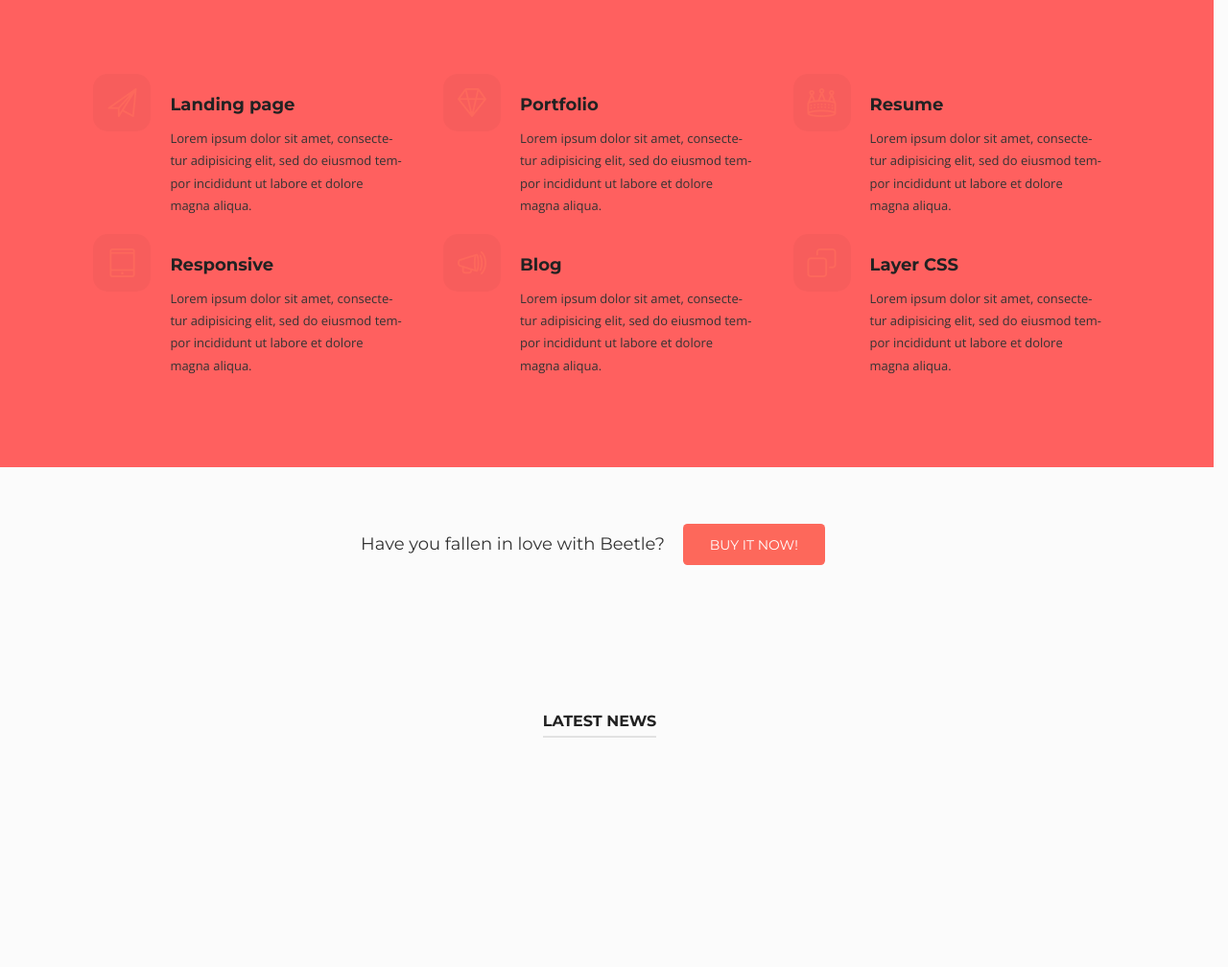
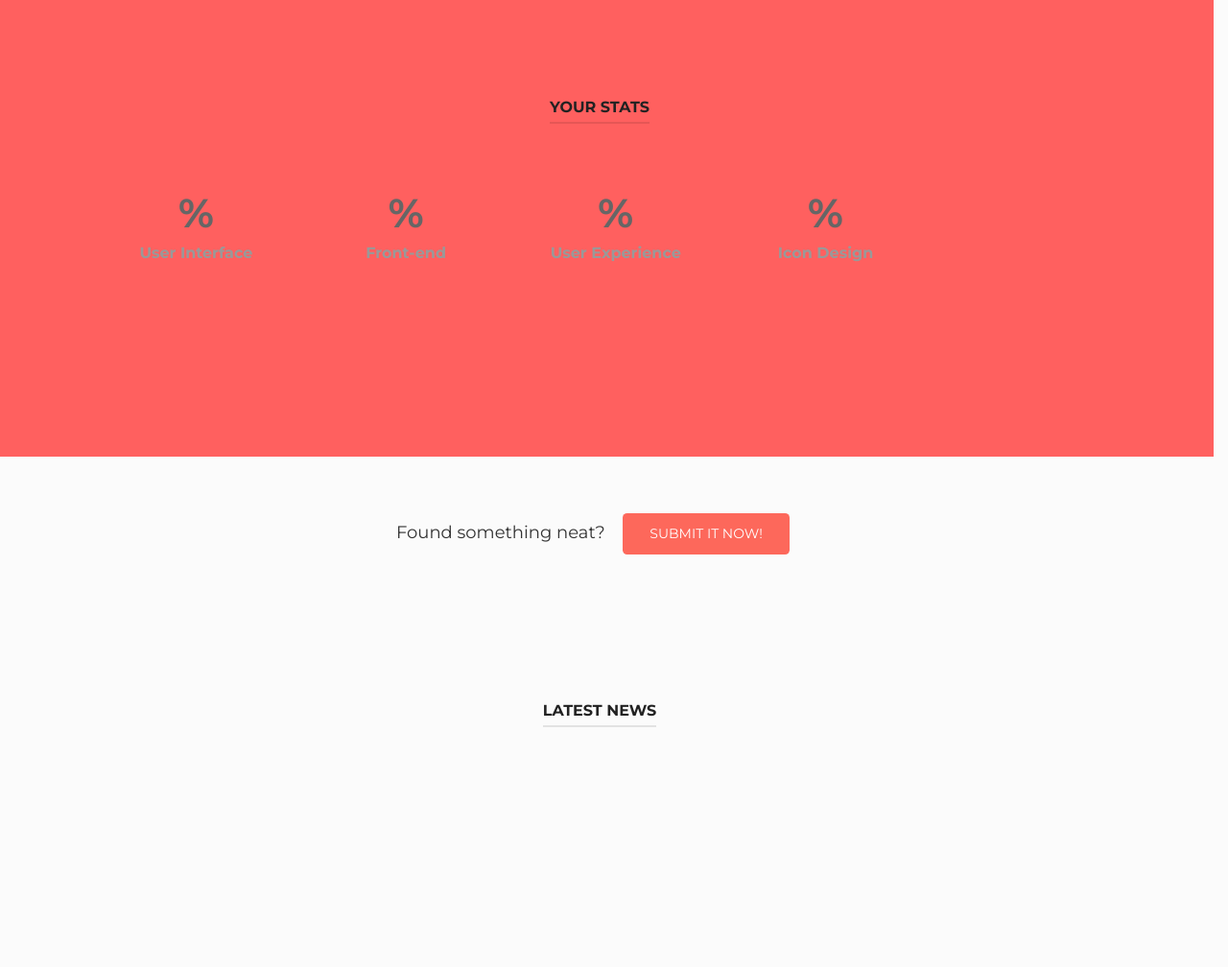
Before and after one commit to warbee/lotso, a Flask app: page /home in a window 1280 px wide. Shown: the top 1008 px of the page at 96% size. Run offline with Flask 2, Linux system fonts and the light colour scheme; some libraries are stand-ins or nearby versions.

Commit message:
Added stats to home page.

```diff
--- a/templates/home.html
+++ b/templates/home.html
@@ -7,55 +7,38 @@
 
     <section class="row section" style="background-color:#FF605F;">
         <div class="row-content buffer even clear-after">
-            <div class="column four">
-                <div class="small-icon red"><i class="icon icon-paperfly"></i></div>
-                <div class="small-icon-text clear-after">
-                    <h4>Landing page</h4>
-                    <p class="text-xs">Lorem ipsum dolor sit amet, consectetur adipisicing elit, sed do eiusmod tempor incididunt ut labore et dolore magna aliqua.</p>
-                </div>
-            </div>
-            <div class="column four">
-                <div class="small-icon red"><i class="icon icon-diamond"></i></div>
-                <div class="small-icon-text clear-after">
-                    <h4>Portfolio</h4>
-                    <p class="text-xs">Lorem ipsum dolor sit amet, consectetur adipisicing elit, sed do eiusmod tempor incididunt ut labore et dolore magna aliqua.</p>
-                </div>
-            </div>
-            <div class="column four last">
-                <div class="small-icon red"><i class="icon icon-crown"></i></div>
-                <div class="small-icon-text clear-after">
-                    <h4>Resume</h4>
-                    <p class="text-xs">Lorem ipsum dolor sit amet, consectetur adipisicing elit, sed do eiusmod tempor incididunt ut labore et dolore magna aliqua.</p>
-                </div>
-            </div>
-            <div class="column four">
-                <div class="small-icon red"><i class="icon icon-tablet"></i></div>
-                <div class="small-icon-text clear-after">
-                    <h4>Responsive</h4>
-                    <p class="text-xs">Lorem ipsum dolor sit amet, consectetur adipisicing elit, sed do eiusmod tempor incididunt ut labore et dolore magna aliqua.</p>
-                </div>
-            </div>
-            <div class="column four">
-                <div class="small-icon red"><i class="icon icon-megaphone"></i></div>
-                <div class="small-icon-text clear-after">
-                    <h4>Blog</h4>
-                    <p class="text-xs">Lorem ipsum dolor sit amet, consectetur adipisicing elit, sed do eiusmod tempor incididunt ut labore et dolore magna aliqua.</p>
-                </div>
-            </div>
-            <div class="column four last">
-                <div class="small-icon red"><i class="icon icon-multiview"></i></div>
-                <div class="small-icon-text clear-after">
-                    <h4>Layer CSS</h4>
-                    <p class="text-xs">Lorem ipsum dolor sit amet, consectetur adipisicing elit, sed do eiusmod tempor incididunt ut labore et dolore magna aliqua.</p>
-                </div>
-            </div>
+            <div class="section-title"><h3>Your Stats</h3></div>
+            <div class="chart" data-percent="73" data-bar-color="#fd685b" data-animate="2000">
+                <div class="chart-content">
+                    <div class="percent"></div>
+                    <div class="chart-title">User Interface</div>
+                </div><!-- chart-content -->
+            </div><!-- chart -->
+            <div class="chart" data-percent="85" data-bar-color="#ffce54" data-animate="2500">
+                <div class="chart-content">
+                    <div class="percent"></div>
+                    <div class="chart-title">Front-end</div>
+                </div><!-- chart-content -->
+            </div><!-- chart -->
+            <div class="chart" data-percent="70" data-bar-color="#a0d468" data-animate="3000">
+                <div class="chart-content">
+                    <div class="percent"></div>
+                    <div class="chart-title">User Experience</div>
+                </div><!-- chart-content -->
+            </div><!-- chart -->
+            <div class="chart" data-percent="95" data-bar-color="#ac92ec" data-animate="3500">
+                <div class="chart-content">
+                    <div class="percent"></div>
+                    <div class="chart-title">Icon Design</div>
+                </div><!-- chart-content -->
+            </div><!-- chart -->
         </div>
     </section>
 
     <section class="row section call-to-action">
         <div class="row-content buffer even">
-            <p>Have you fallen in love with Beetle?</p>
-            <a class="button red" href="#">Buy it now!</a>
+            <p>Found something neat?</p>
+            <a class="button red" href="#">Submit it now!</a>
         </div>
     </section>
 
--- a/templates/layout.html
+++ b/templates/layout.html
@@ -81,6 +81,7 @@
 							{% if logged_in %}
 	                            <li><a href="{{ url_for('logout')}}">Logout</a></li>
 	                        {% else %}
+	                        	<li><a href="{{ url_for('signin') }}">Sign In</a></li>
 	                        {% endif %}
 							<li class="menu-item"><a href="contact.html">Contact</a></li>
 						</ul>
```
